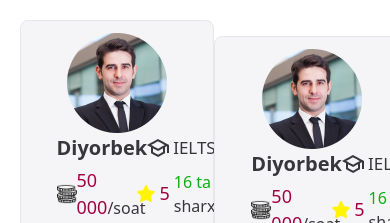
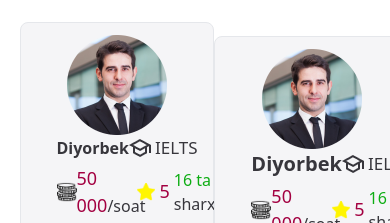
Before and after one commit to diyorbeknurillayev/myteache, a React (Create React App) app: page / in a window 390 px wide. Shown: the part 1600-1823 px from the top of the page. Built offline with nearby package versions, Linux system fonts and the light colour scheme.

Commit message:
i'm a clean GAY

```diff
--- a/src/pages/Home.jsx
+++ b/src/pages/Home.jsx
@@ -104,7 +104,7 @@ const Home = () => {
               <img src={avatar} className='w-[100px] h-[100px] md:w-[200px] md:h-[200px] mx-auto md:mx-0' alt="" />
               <div className='space-y-1'>
                 <div className="flex items-center justify-between">
-                  <h3 className='font-bold text-[#37363C] md:text-[26px] text-[20px]'>Diyorbek</h3>
+                  <h3 className='font-bold text-[#37363C] md:text-[26px] tex.0t-[20px]'>Diyorbek</h3>
                   <div className='flex items-center'>
                     <img src={vector} alt="" />
                     <h4 className='ml-1 font-medium text-[#37363C] text-[17px]'>IELTS</h4>
```
